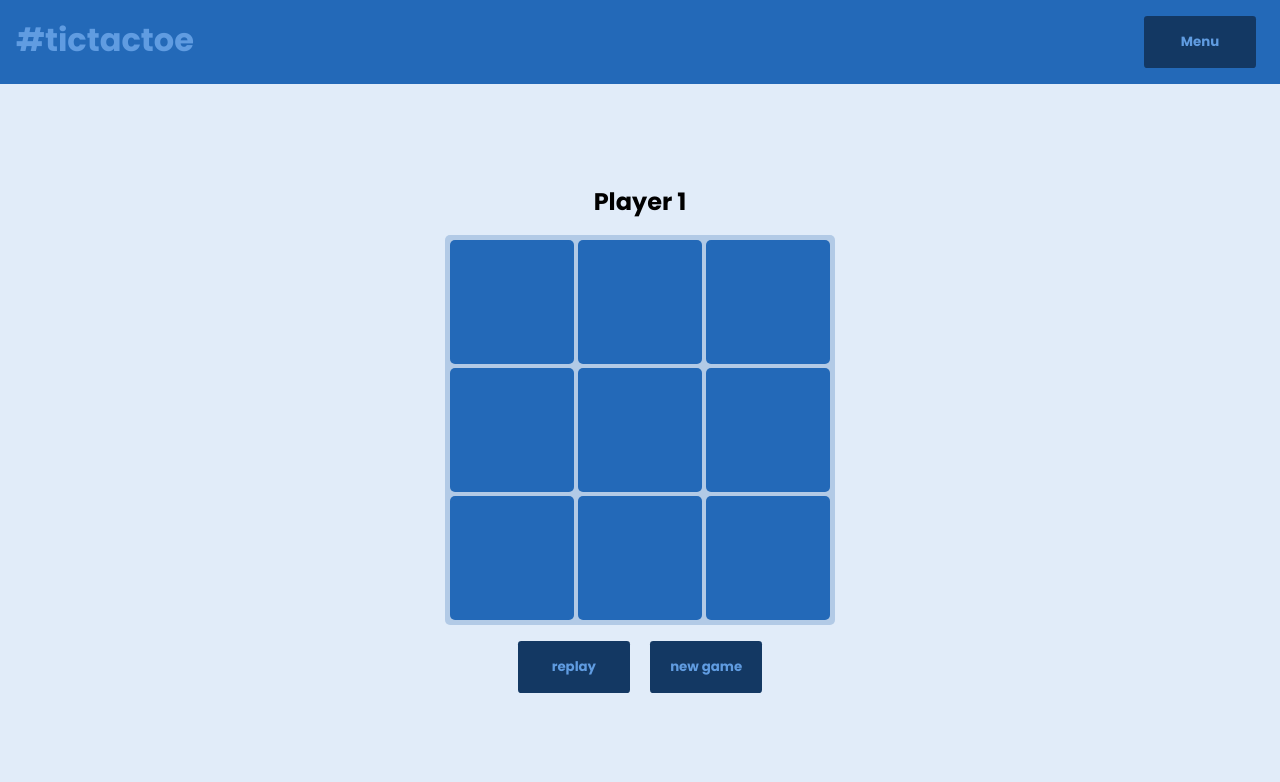
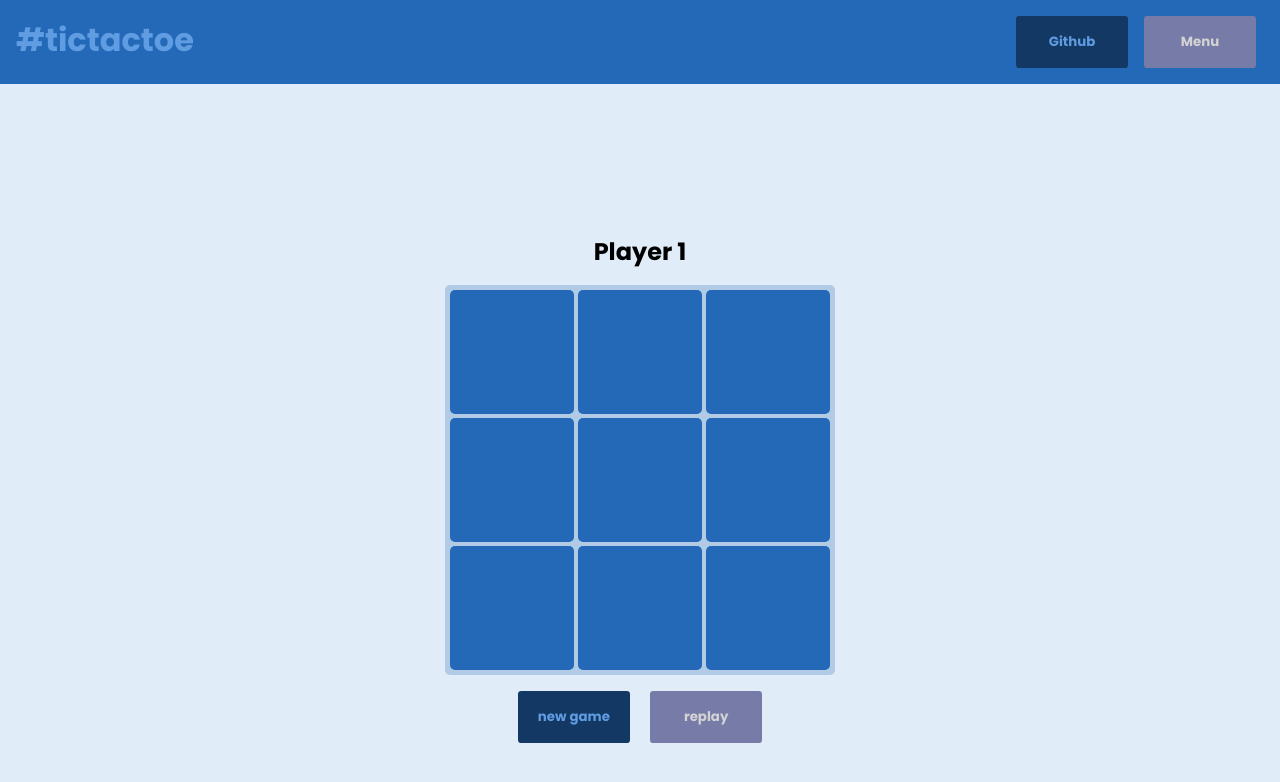
Before and after one commit to ds-costa/tictactoe, a plain HTML site: page index.html in a window 1280 px wide. Drawn offline with Linux system fonts and the light colour scheme.

Commit message:
feat: navbar repository button

```diff
--- a/index.html
+++ b/index.html
@@ -19,26 +19,22 @@
                 #tictactoe
             </a>
         </h1>
-        <!--
+
         <ul class="nav__links-wrapper">
             <li class="nav__link">
-                <a class="" href="http://github.com/ds-costa" target="_blank" rel="noopener noreferrer">
+                <a class="" href="http://github.com/ds-costa/tictactoe" target="_blank" rel="noopener noreferrer">
                     <button class="btn">Github</button>
                 </a>
             </li>
             <li class="nav__link">
-                <a class="" href="http://linkedin.com/ds-costa" target="_blank" rel="noopener noreferrer">
-                    <button class="btn">
-                        Linkedin
-                    </button>
-                </a>
+                <button class="btn--inactive nav__toggle">Menu</button>
             </li>
-        </ul> -->
-        <button class="btn nav__toggle">Menu</button>
+        </ul>
     </nav>
 
     <!-- <div class="time-bar"></div> -->
-
+    <br>
+    <br>
     <main id="app">
         <br><br><br><br>
         <div class="text-label-wrapper">
@@ -67,8 +63,8 @@
         </div>
 
         <div class="menu-wrapper">
-            <button class="btn">replay</button>
             <button id="btn-new-game" class="btn">new game</button>
+            <button class="btn--inactive">replay</button>
         </div>
     </main>
     <br>
--- a/style.css
+++ b/style.css
@@ -19,7 +19,6 @@
 * {
     margin: 0;
     padding: 0;
-    cell-sizing: border-cell;
     font-family: 'Poppins', sans-serif;
 }
 
@@ -44,14 +43,13 @@ body {
     text-decoration: none;
 }
 
-.btn {
+.btn, .btn--inactive {
     margin: 0 .5rem;
     padding: 1rem;
     width: 7rem;
     font-weight: bold;
     border-radius: .25em;
     border: none;
-    color: var(--color-primary);
     background-color: var(--color-btn);
     cursor: pointer;
 }
@@ -62,14 +60,15 @@ body {
     color: var(--color-primary);
 }
 
+.btn--inactive {
+    background-color: #767ca7;
+    color: rgb(211, 211, 211);
+}
+
 .nav__links-wrapper {
-    position: fixed;
-    bottom: 0;
-    left: 0;
     display: flex;
-    flex-direction: column;
-    /* justify-content: space-around; */
-    align-items: center;
+    flex-direction: row;
+    justify-content: space-between;
     list-style: none;
 }
 
```
